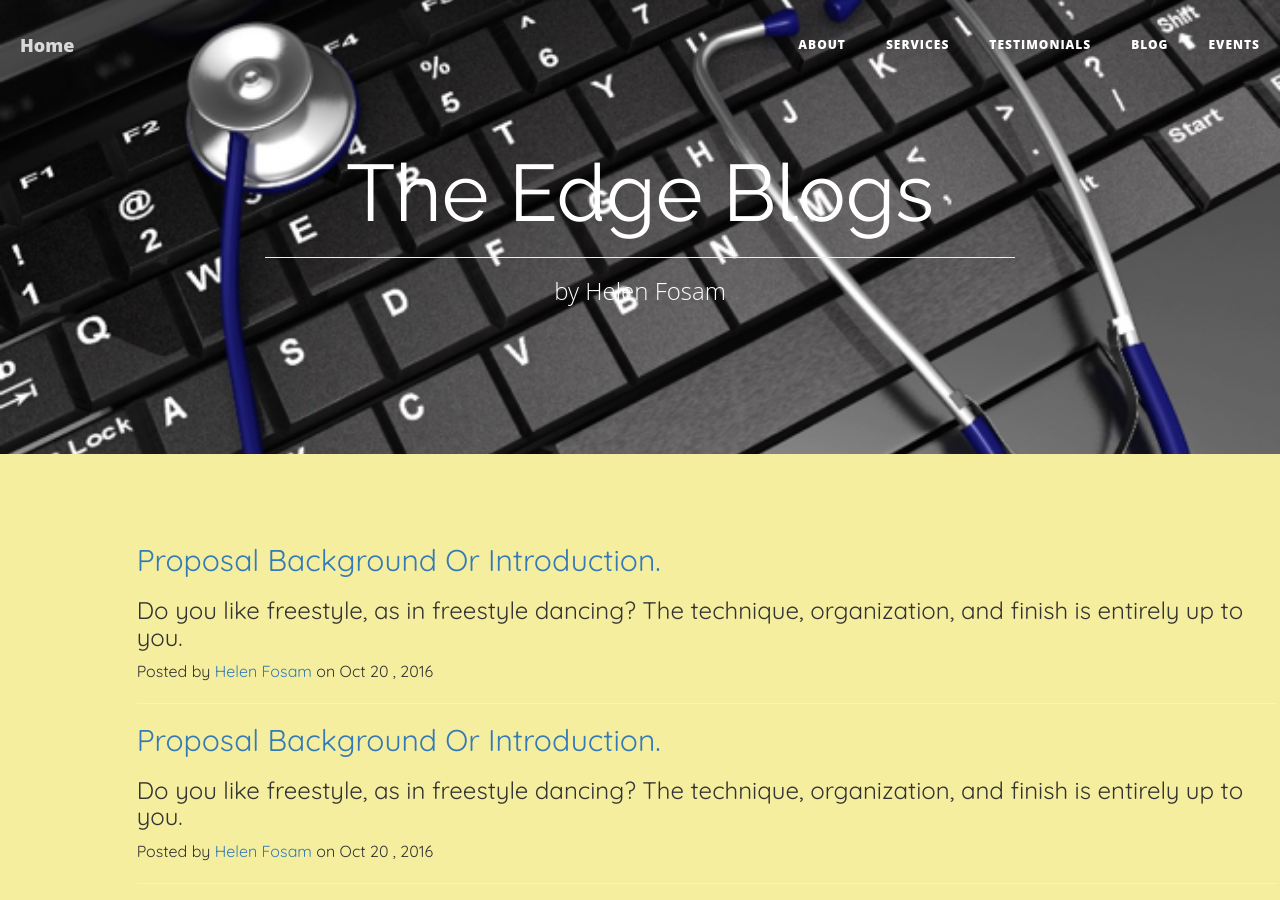
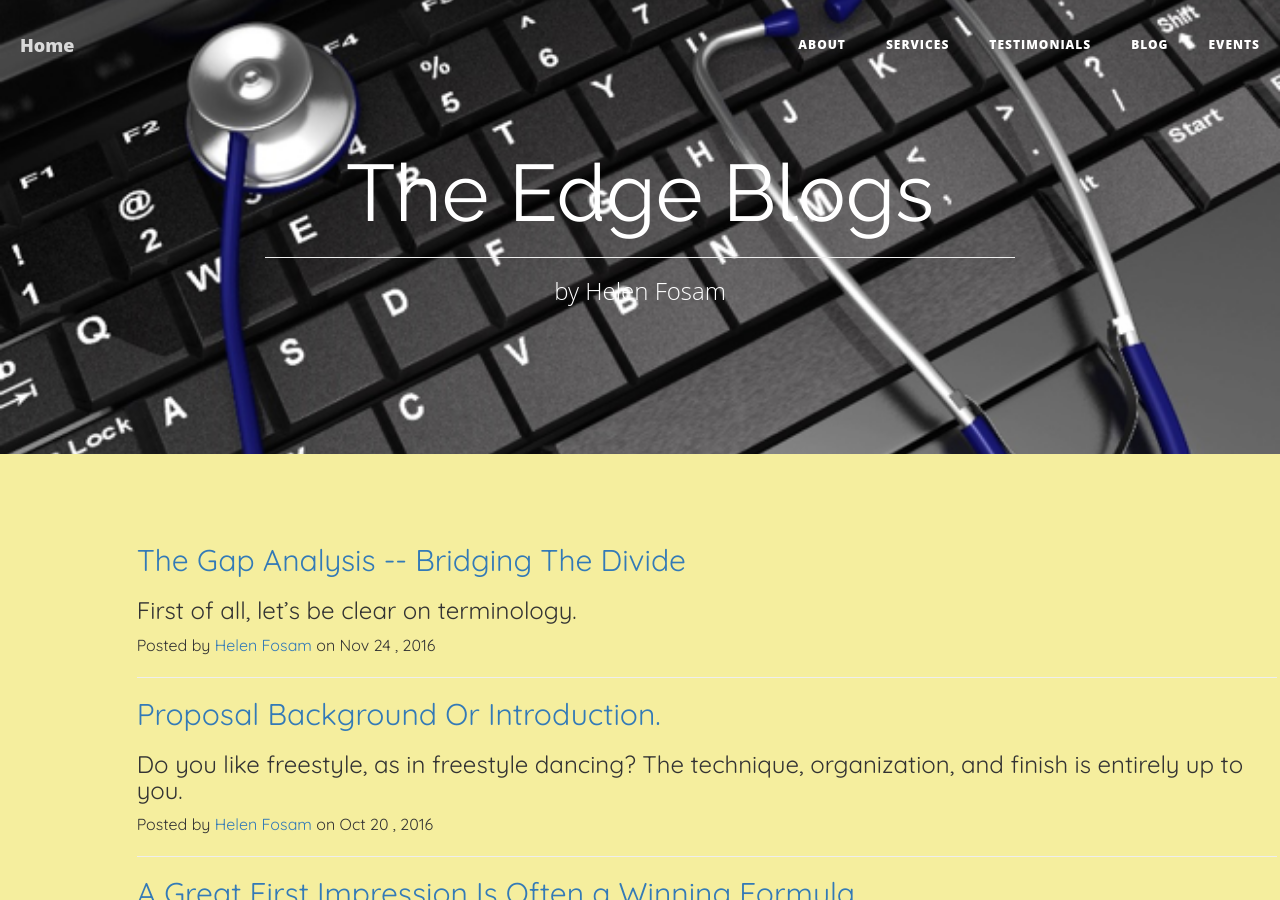
Before and after one commit to saltoriousSIG/theedge, a Jekyll site: the page built from blog-home.html, in a window 1280 px wide and 900 px high. Built offline with Jekyll 4.4.1, drawn with Linux system fonts in a browser that asks for light colours.

Commit message:
Update 2016-11-24-The-Gap-Analysis-Bridging-the-Divinde.md

```diff
--- a/_posts/blogs/2016-11-24-The-Gap-Analysis-Bridging-the-Divinde.md
+++ b/_posts/blogs/2016-11-24-The-Gap-Analysis-Bridging-the-Divinde.md
@@ -1,11 +1,11 @@
 ---
 layout: blog
-title: Proposal Background Or Introduction.
-meta: Do you like freestyle, as in freestyle dancing? The technique, organization, and finish is entirely up to you.
+title: The Gap Analysis -- Bridging The Divide
+meta: First of all, let’s be clear on terminology.
 author: Helen Fosam
-date: October 20, 2016
+date: November 24 2016
 category: blogs
 ---
-**Proposal Background Or Introduction -- Capture Attention With A Great Opening**
+**The Gap Analysis -- Bridging The Divide**
 
-![blog-3-img](/assets/img/blog-6-pic.png)
+![blog-3-img](/assets/img/blog-7-pic.png)
```
